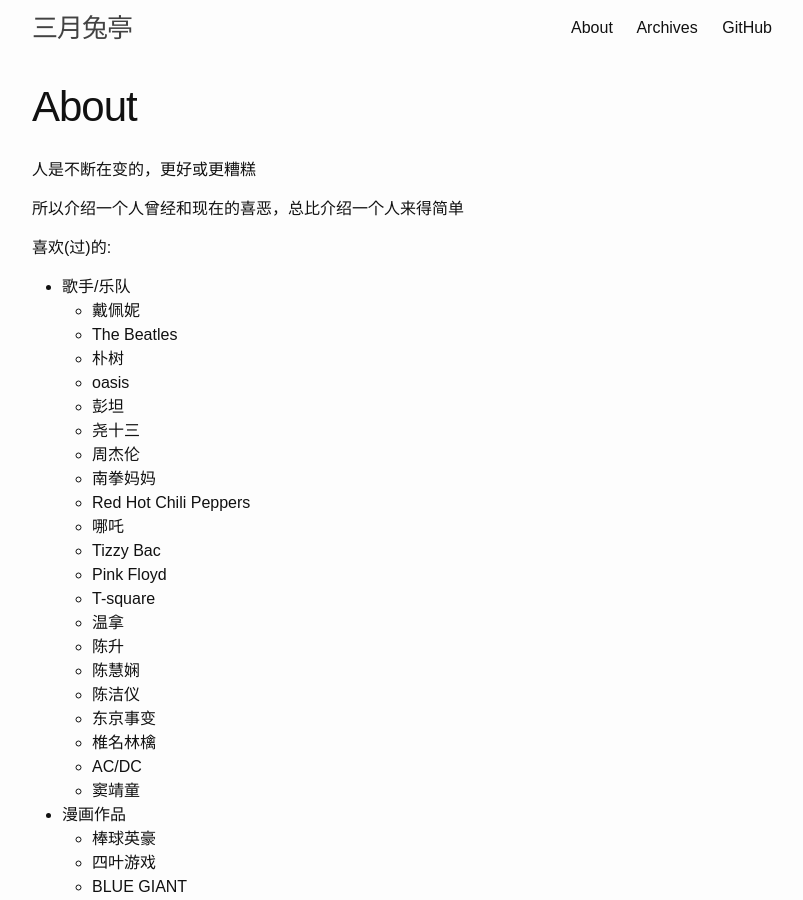
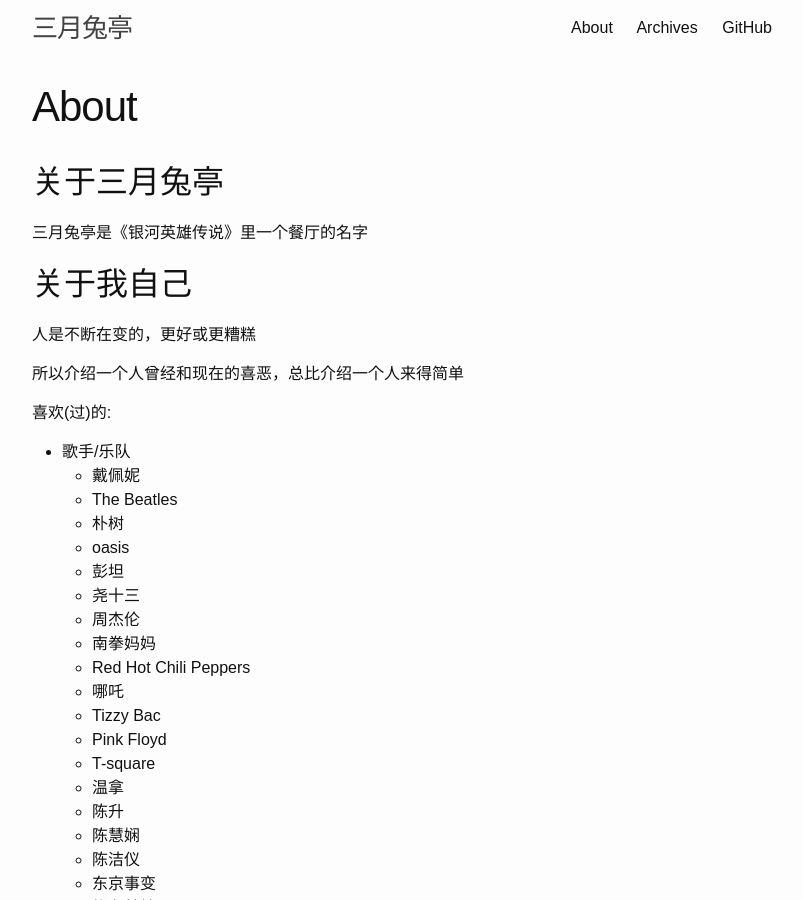
Before and after one commit to cadl/cadl.github.io, a Jekyll site: the page built from about.md, in a window 1280 px wide and 900 px high. Shown: the whole window, without its empty margins (238-1041 px from the left). Built offline with Jekyll 4.4.1, drawn with Linux system fonts in a browser that asks for light colours; comment, search, counter and statistics services are not loaded.

Commit message:
about sanyuetuting

```diff
--- a/about.md
+++ b/about.md
@@ -3,6 +3,14 @@
 title: "About"
 permalink: /about/
 ---
+
+
+## 关于三月兔亭
+
+三月兔亭是《银河英雄传说》里一个餐厅的名字
+
+
+## 关于我自己
 
 人是不断在变的，更好或更糟糕
 
```
Also changed, not shown: other parts of about.md (+4 -0 lines).
